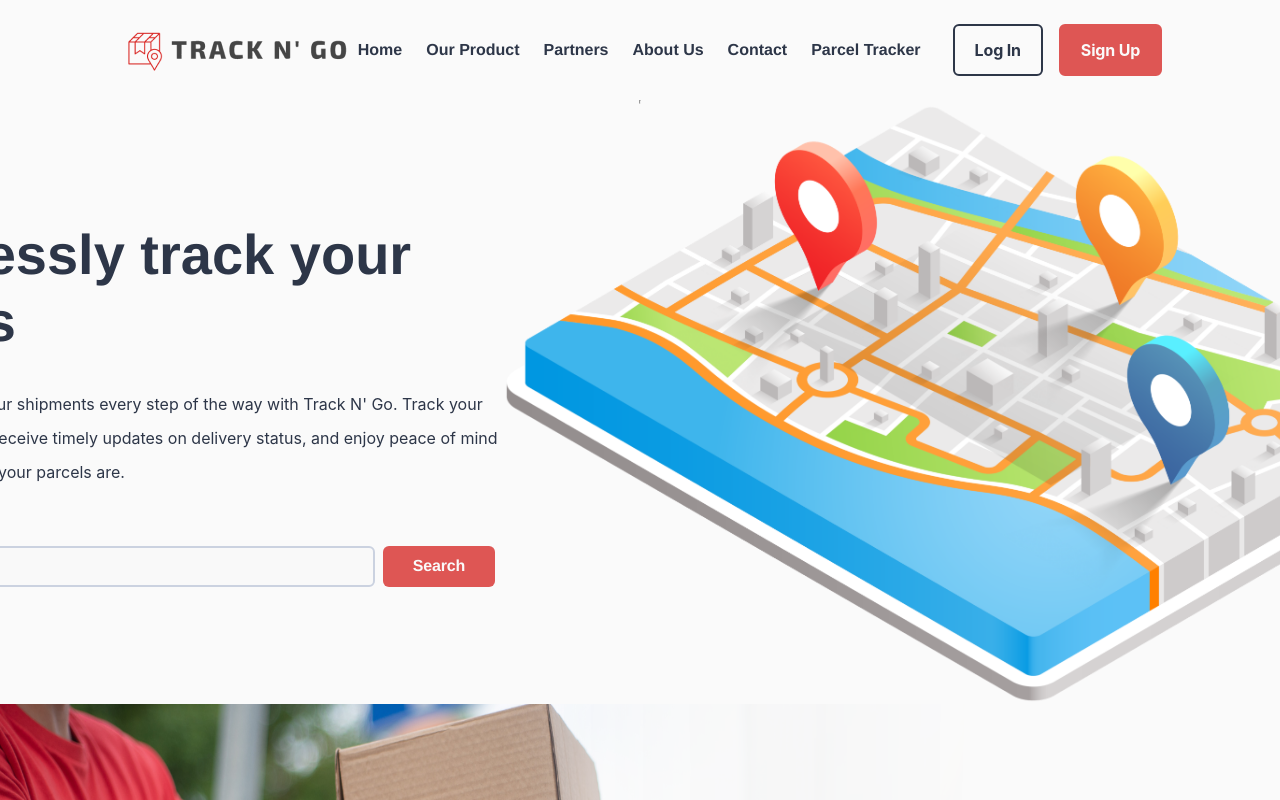
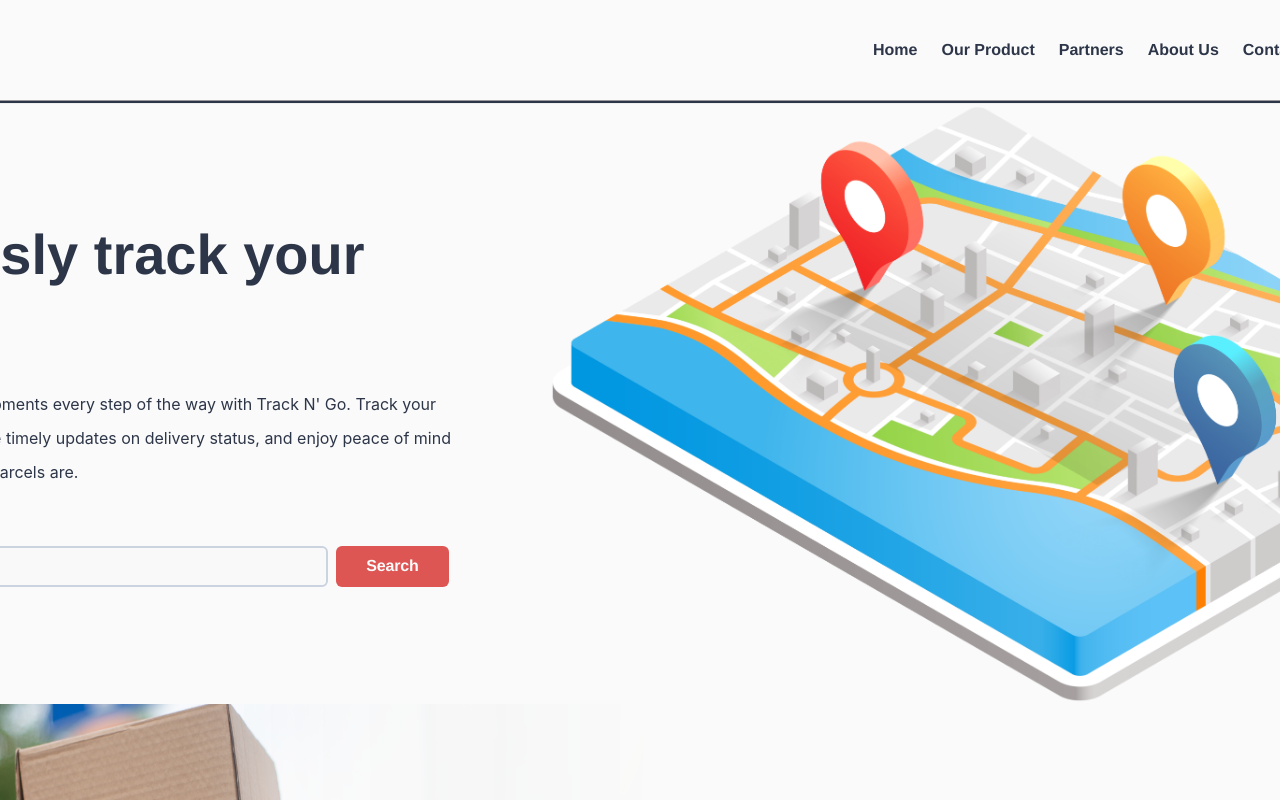
Before and after one commit to Hitagi7/Track-N-Go, a React (Vite) app: page / in a window 1280 px wide. Shown: the top 800 px of the page. Built offline with nearby package versions, Linux system fonts and the light colour scheme.

Commit message:
feat: routing from landing page to parcel tracker

```diff
--- a/src/App.jsx
+++ b/src/App.jsx
@@ -1,23 +1,12 @@
 import { useState } from 'react'
 import './App.css'
-import Header from './components/landingpage/Header'
-import Footer from './components/landingpage/Footer'
-import Container1 from './components/landingpage/Container1'
-import Container2 from './components/landingpage/Container2'
-import Container3 from './components/landingpage/Container3'
-import Container4 from './components/landingpage/Container4'
+import LandingPage from './components/pages/LandingPage'
 
 function App() {
 
   return (
     <div className='App'>
-        <Header />
-        <hr />
-        <Container1 />
-        <Container2 />
-        <Container3 />
-        <Container4 />
-        <Footer />
+      <LandingPage />
     </div>
   )
 }
--- a/src/components/landingpage/Container1.jsx
+++ b/src/components/landingpage/Container1.jsx
@@ -1,4 +1,5 @@
 import { useState } from 'react'
+import { Link } from 'react-router-dom';
 import './Container1.css'
 import Header from './Header';
 
@@ -28,7 +29,7 @@
               placeholder="Enter tracking number"
             />
           </div>
-          <button className="Search">Search</button>
+          <button className="Search"><Link to="/ParcelTracker">Search</Link></button>
         </div>
       </div>
       <img
--- a/src/components/landingpage/Header.jsx
+++ b/src/components/landingpage/Header.jsx
@@ -34,7 +34,6 @@
               <li onClick={() => scrollToSection(partners)}>Partners</li>
               <li onClick={() => scrollToSection(aboutus)}>About Us</li>
               <li onClick={() => scrollToSection(contact)}>Contact</li>
-              <li><Link to="/ParcelTracker">Parcel Tracker</Link></li>
             </ul>
             <ButtonStack />
         </div>
--- /dev/null
+++ b/src/components/pages/LandingPage.jsx
@@ -0,0 +1,23 @@
+import React from 'react'
+import Header from '../landingpage/Header'
+import Container1 from '../landingpage/Container1'
+import Container2 from '../landingpage/Container2'
+import Container3 from '../landingpage/Container3'
+import Container4 from '../landingpage/Container4'
+import Footer from '../landingpage/Footer'
+
+function LandingPage() {
+  return (
+    <div>
+      <Header />
+      <hr />
+      <Container1 />
+      <Container2 />
+      <Container3 />
+      <Container4 />
+      <Footer />
+    </div>
+  )
+}
+
+export default LandingPage
--- a/src/components/pages/ParcelTracker.jsx
+++ b/src/components/pages/ParcelTracker.jsx
@@ -5,6 +5,7 @@
   return (
     <div >
         <Header/>
+        <hr/>
         <div>ParcelTracker</div>
     </div>
   )
```
